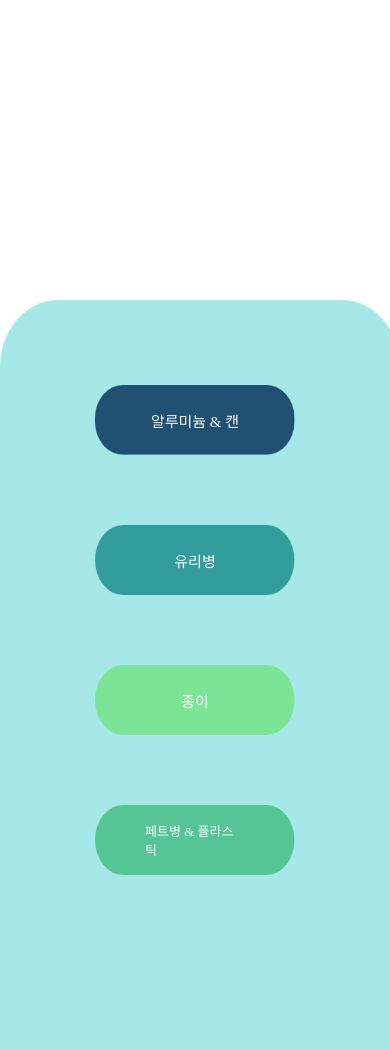
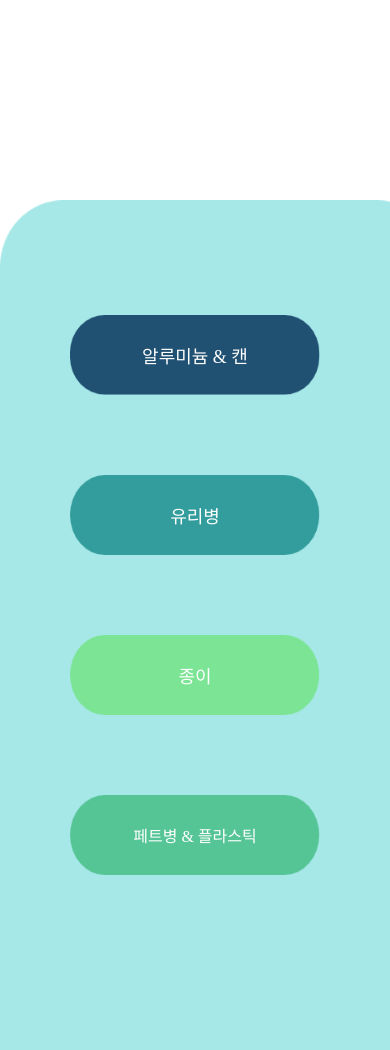
Before and after one commit to app-and-me/MakeUrDay, a PHP site: page /QR/re_main.html in a window 390 px wide; the page is wider, and only the part inside the window is pictured. After the commit the page ends 875 px from the top of that part, so only its background shows below. Run offline with PHP 8.4, Linux system fonts and the light colour scheme; some web fonts are replaced.

Commit message:
반응형 사이즈 수정

```diff
--- a/QR/QR_CSS/re_main.css
+++ b/QR/QR_CSS/re_main.css
@@ -84,8 +84,8 @@
         position: relative;
     }
     .main_img{
-        padding-top: 300px;
-        width: 400px;
+        padding-top: 200px;
+        width: 440px;
         height: 750px;
     }
     .metal_box{
@@ -95,13 +95,13 @@
         transform: translate(-50%, -200%);
     }
     .metal_img{
-        width: 200px;
-        height: 70px;
+        width: 250px;
+        height: 80px;
     }
     .metal_txt{
         position: absolute;
         font-family: 'GongGothicMedium';
-        font-size: 15px;
+        font-size: 18px;
         color: white;
         text-decoration: none;
         top: 50%;
@@ -115,13 +115,13 @@
         transform: translate(-50%, 0%);
     }
     .glass_img{
-        width: 200px;
-        height: 70px;
+        width: 250px;
+        height: 80px;
     }
     .glass_txt{
         position: absolute;
         font-family: 'GongGothicMedium';
-        font-size: 15px;
+        font-size: 18px;
         color: white;
         text-decoration: none;
         top: 50%;
@@ -135,13 +135,13 @@
         transform: translate(-50%, 200%);
     }
     .paper_img{
-        width: 200px;
-        height: 70px;
+        width: 250px;
+        height: 80px;
     }
     .paper_txt{
         position: absolute;
         font-family: 'GongGothicMedium';
-        font-size: 15px;
+        font-size: 18px;
         color: white;
         text-decoration: none;
         top: 50%;
@@ -155,13 +155,13 @@
         transform: translate(-50%, 400%);
     }
     .pet_img{
-        width: 200px;
-        height: 70px;
+        width: 250px;
+        height: 80px;
     }
     .pet_txt{
         position: absolute;
         font-family: 'GongGothicMedium';
-        font-size: 13px;
+        font-size: 16px;
         color: white;
         text-decoration: none;
         top: 50%;
```
